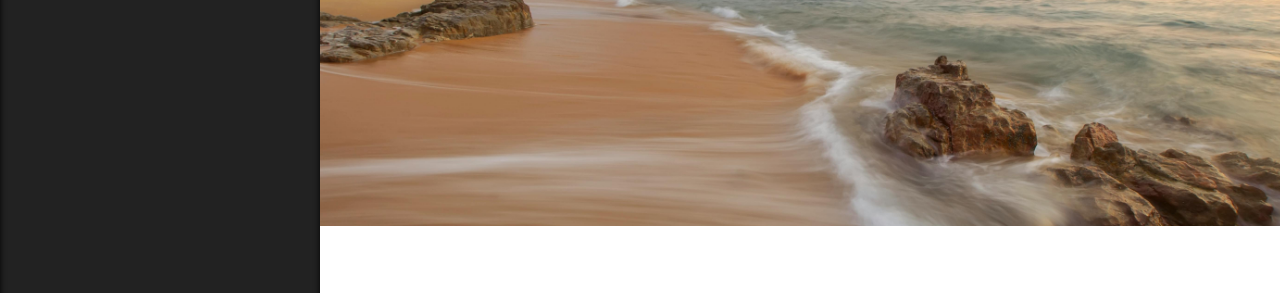
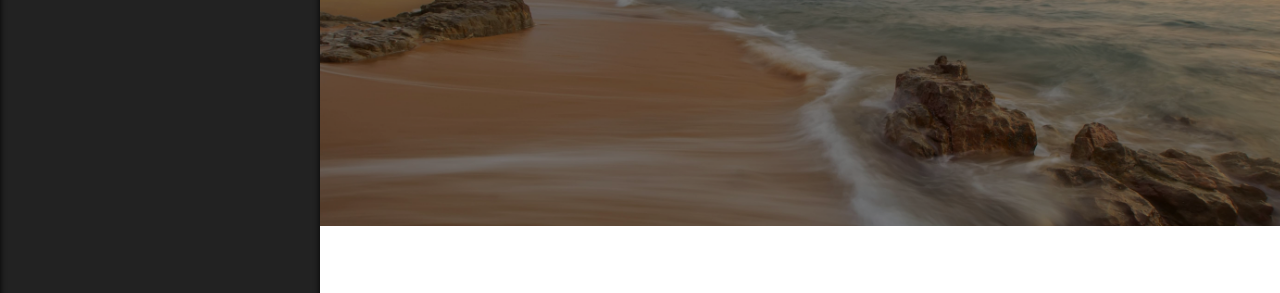
Before and after one commit to Bin-Herobrine/Bin-Herobrine.github.io, a plain HTML site: page 2025/05/19/example/index.html in a window 1280 px wide. Shown: the part 177-470 px from the top of the page. Drawn offline with nearby package versions, Linux system fonts and the light colour scheme.

Commit message:
Site updated: 2025-05-23 18:47:25

```diff
--- a/2025/05/19/example/index.html
+++ b/2025/05/19/example/index.html
@@ -84,15 +84,21 @@
       <header class="header" itemscope itemtype="http://schema.org/WPHeader"><div class="site-brand-container"
      style="position: relative; width: 100vw; margin-left: calc(-50vw + 50%);
             background: url('/picture/top.png') center center / cover no-repeat;
-            height: 300px; display: flex; flex-direction: column;
-            justify-content: center; align-items: center;">
+            height: 300px;">
+
+  <!-- 黑色半透明遮罩层 -->
+  <div style="position: absolute; inset: 0; background-color: rgba(0, 0, 0, 0.4); z-index: 1;"></div>
+
+  <!-- 内容区域 -->
+  <div style="position: relative; z-index: 2; height: 100%;
+              display: flex; flex-direction: column; justify-content: center; align-items: center; color: white;">
 
     <div class="site-nav-toggle">
       <div class="toggle" aria-label="Toggle navigation bar" role="button">
       </div>
     </div>
 
-  <div class="site-meta" style="color: white; text-align: center;">
+    <div class="site-meta" style="text-align: center;">
       <a href="/" class="brand" rel="start">
         <i class="logo-line"></i>
         <p class="site-title">Blog of Bin</p>
@@ -103,6 +109,7 @@
 
     <div class="site-nav-right">
       <div class="toggle popup-trigger" aria-label="Search" role="button">
+      </div>
     </div>
   </div>
 </div>
--- a/css/main.css
+++ b/css/main.css
@@ -1220,7 +1220,7 @@ pre code {
   vertical-align: middle;
 }
 .links-of-author a::before {
-  background: #85ff82;
+  background: #03ff6a;
   display: inline-block;
   margin-right: 3px;
   transform: translateY(-2px);
```
Also changed, not shown: 2025/05/19/hello-world/index.html (+10 -3 lines), archives/2025/05/index.html (+10 -3 lines), archives/2025/index.html (+10 -3 lines), archives/index.html (+10 -3 lines), index.html (+10 -3 lines). Lines whose indentation alone changed are shown as unchanged.
